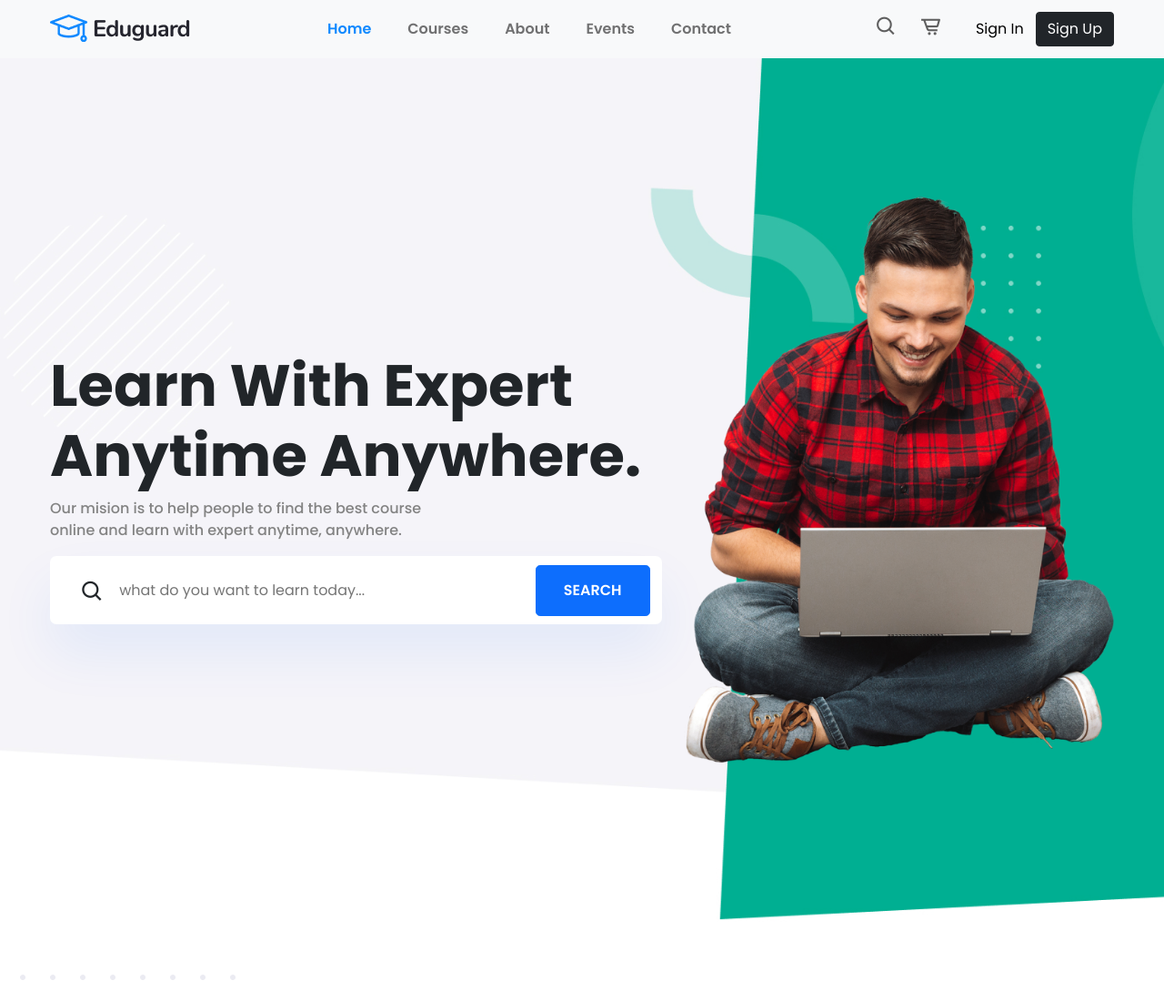
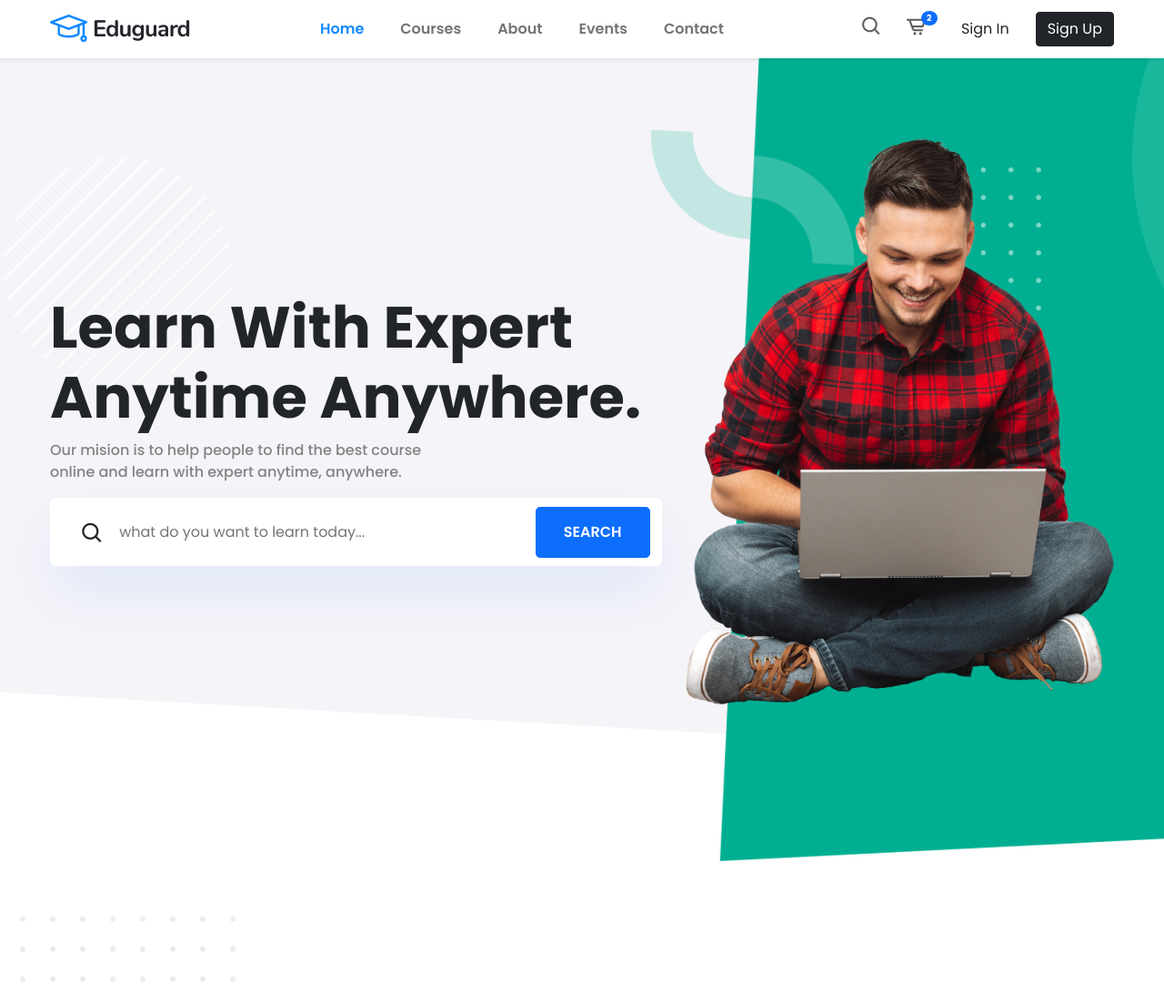
Before and after one commit to imtiaz-cnits/edunext, a plain HTML site: page index.html in a window 1280 px wide. Shown: the top 1100 px of the page at 91% size. Drawn offline with nearby package versions, Linux system fonts and the light colour scheme.

Commit message:
last change on homepage

```diff
--- a/index.html
+++ b/index.html
@@ -16,7 +16,7 @@
 <body>
     <!-- Main Navbar Start -->
     <header>
-        <nav class="navbar navbar-expand-xl navbar-light bg-light mx-auto align-items-center">
+        <nav class="navbar navbar-expand-xl navbar-light bg-white mx-auto align-items-center fixed-top shadow-sm">
             <div class="container">
                 <a class="navbar-brand" href="#">
                     <img src="/img/logo.png" alt="logo">
@@ -37,18 +37,18 @@
                             <a class="nav-link" href="#">About</a>
                         </li>
                         <li class="nav-item pe-4">
-                            <a class="nav-link">Events</a>
+                            <a class="nav-link" href="#">Events</a>
                         </li>
                         <li class="nav-item pe-4">
-                            <a class="nav-link">Contact</a>
+                            <a class="nav-link" href="#">Contact</a>
                         </li>
                     </ul>
                 </div>
 
                 <div class="d-flex align-items-center justify-content-between">
                     <a class="pe-4" href="#"><i class='bx bx-search' style="font-size: 25px; color: rgb(95, 95, 95);"></i></a>
-                    <a class="pe-4" href="#"><i class='bx bx-cart-alt' style="font-size: 25px; color: rgb(95, 95, 95);"></i></i></a>
-                    <button type="button" class="btn btn-light" id="sign-in-btn">Sign In</button>
+                    <a class="pe-4" href="#"><i class='bx bx-cart-alt' style="font-size: 25px; color: rgb(95, 95, 95);"></i><span class="badge bg-primary rounded-circle" style="position: absolute; font-size: 0.6rem; margin-left: -7px; margin-top: -5px;">2</span></a>
+                    <button type="button" class="btn btn-white me-3" id="sign-in-btn">Sign In</button>
                     <button type="button" class="btn btn-dark" id="sign-up-btn">Sign Up</button>
                 </div>
 
```
Also changed, not shown: about-us.html (added), img/about-page/dots-img-09.png (added), img/about-page/intro.jpg (added), img/about-page/rec04.png (added), img/about-page/user.jpg (added).
